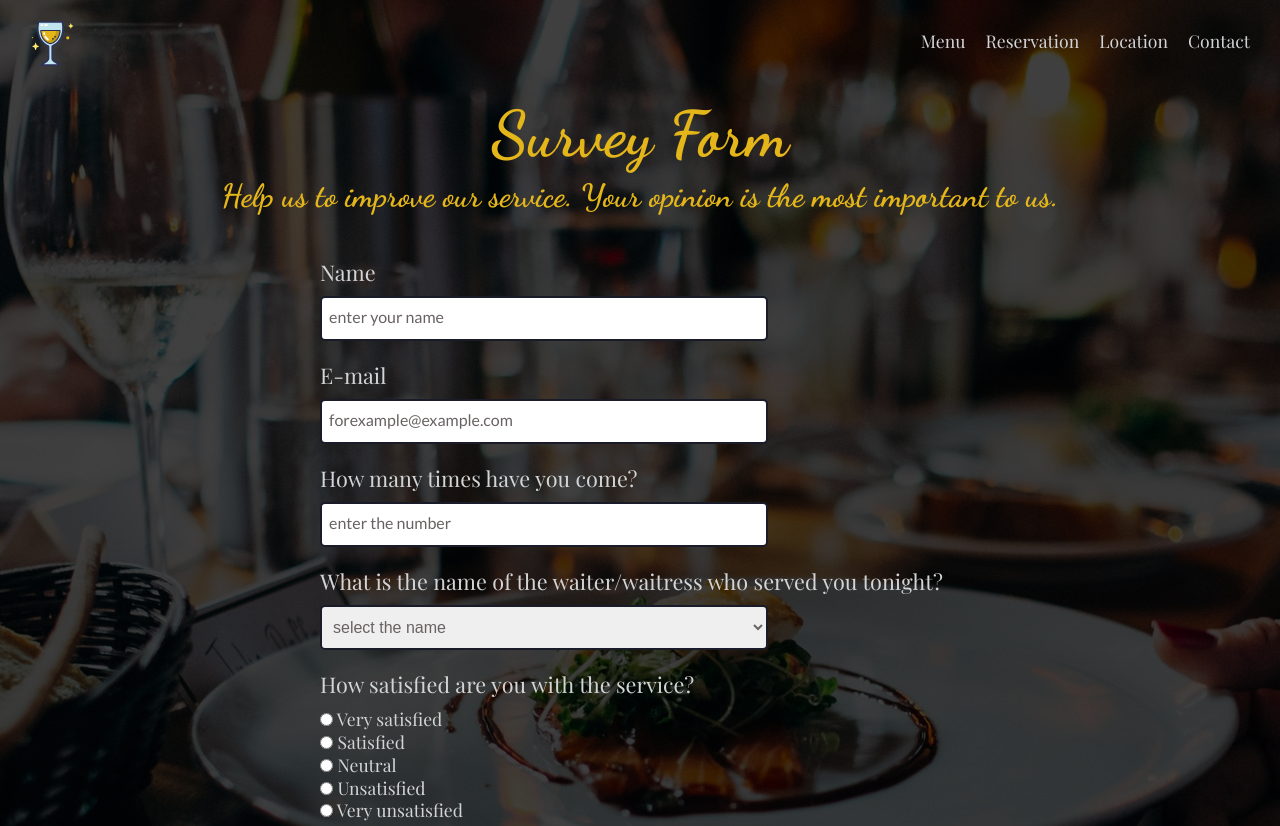
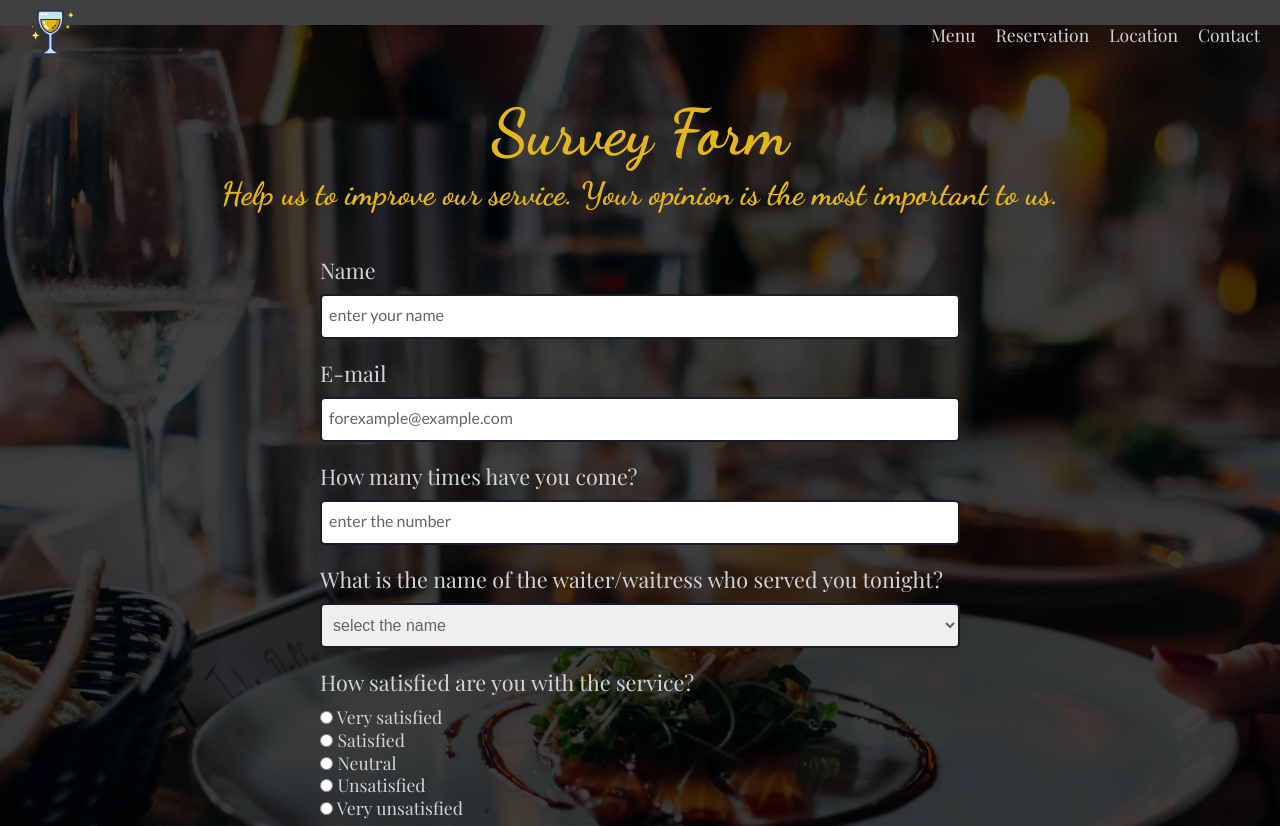
Before and after one commit to angela-goncalves/fcc-survey-form-page, a plain HTML site: page index.html in a window 1280 px wide. Shown: the top 826 px of the page. Drawn offline with nearby package versions, Linux system fonts and the light colour scheme.

Commit message:
change style

```diff
--- a/survey-form.css
+++ b/survey-form.css
@@ -21,32 +21,31 @@ body {
   display: grid;
   background-image: url(/images/restaurant.jpg);
   background-repeat: no-repeat;
-  background-position: top;
+  background-position: center;
 }
-.main-style {
-  background-color: rgba(0, 0, 0, 0.75);
+
+a {
+  text-decoration: none;
+  color: inherit;
 }
+
 nav {
   display: flex;
   justify-content: space-between;
   align-items: center;
-  padding: 10px 10px 0px 10px;
+  padding: 10px;
 }
 nav > ul {
   display: flex;
   justify-content: space-around;
   list-style-type: none;
-  margin: 10px;
+  margin: 0px;
   padding: 0px;
 }
 nav img {
   width: 45px;
   height: auto;
-  margin: 10px 0px 0px 20px;
-}
-a {
-  text-decoration: none;
-  color: inherit;
+  margin-left: 20px;
 }
 li {
   margin: 10px;
@@ -54,10 +53,13 @@ li {
   font-family: var(--font-family-1);
   font-size: 1.1rem;
 }
+
+.main-style {
+  background-color: rgba(0, 0, 0, 0.75);
+}
 .surv-form-main {
   display: flex;
   flex-direction: column;
-  justify-content: center;
   align-items: center;
 }
 header {
@@ -88,6 +90,7 @@ form {
 input::placeholder {
   color: var(--answer-color);
   font-family: var(--font-family-2);
+  width: 100%;
 }
 select{
   color: var(--answer-color);
@@ -99,7 +102,7 @@ select{
   border-color: var(--border-color);
 }
 .answer-size {
-  width: 70%;
+  width: 100%;
   height: 45px;
   padding: 7px;
   font-size: 16px;
@@ -136,6 +139,13 @@ button {
   border-radius: var(--border-radius);
   border-width: var(--border-width);
   border-color: #e4b61a;
+  transition: all 0.7s ease 0s;
+}
+button:hover{
+  background-color: #2EE59D;
+  border-color: #2EE59D;
+  box-shadow: 0px 10px 15px var(--primary-dark-green);
+  transform: translateY(-6px);
 }
 .word-submit {
   width: 150px;
@@ -160,7 +170,7 @@ footer img {
 .my-name {
   display: flex;
   flex-direction: column-reverse;
-  justify-content: center;
+  align-items: center;
   color: var(--font-color);
   margin: 10px 0px;
 }
```
